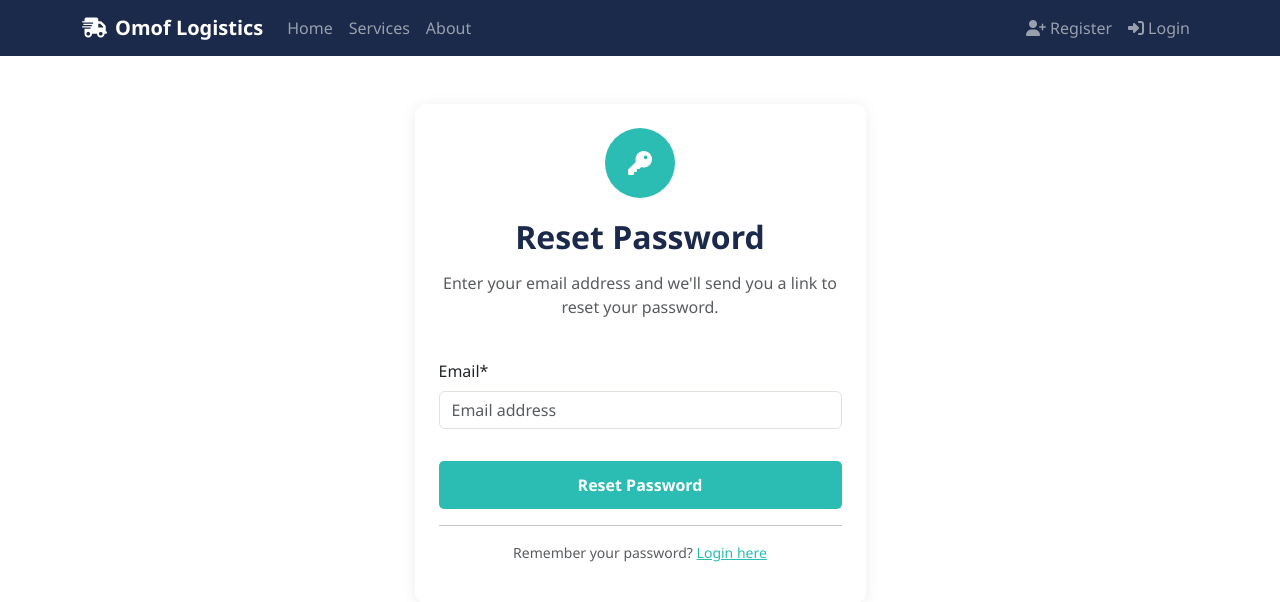
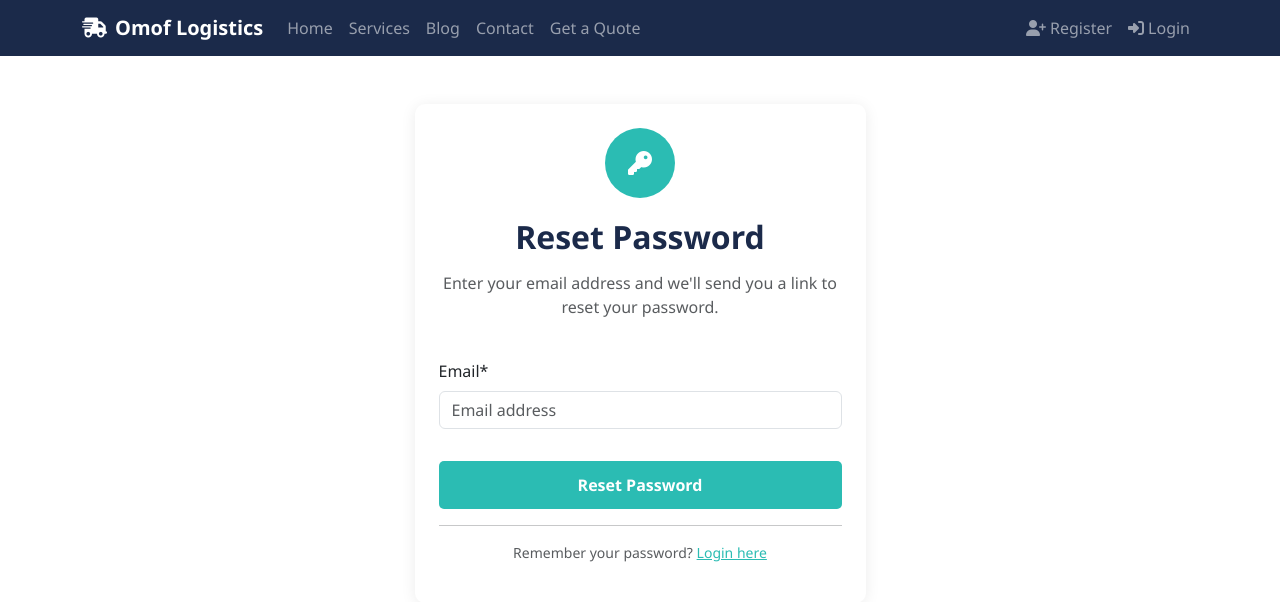
Before and after one commit to timothyosaigbovo/omof-logistics, a Django app: page /accounts/password/reset/ in a window 1280 px wide. Shown: the top 602 px of the page. Run offline with Django 5.2, Linux system fonts and the light colour scheme; some libraries are stand-ins or nearby versions.

Commit message:
Fix navbar URLs — add namespaced services, blog, contact and get a quote links

```diff
--- a/templates/includes/navbar.html
+++ b/templates/includes/navbar.html
@@ -3,24 +3,27 @@
         <a class="navbar-brand fw-bold" href="{% url 'home' %}">
             <i class="fas fa-shipping-fast me-2"></i>Omof Logistics
         </a>
-
         <button class="navbar-toggler" type="button" data-bs-toggle="collapse" data-bs-target="#mainNav">
             <span class="navbar-toggler-icon"></span>
         </button>
-
         <div class="collapse navbar-collapse" id="mainNav">
             <ul class="navbar-nav me-auto">
                 <li class="nav-item">
                     <a class="nav-link" href="{% url 'home' %}">Home</a>
                 </li>
                 <li class="nav-item">
-                    <a class="nav-link" href="{% url 'service_list' %}">Services</a>
+                    <a class="nav-link" href="{% url 'services:service_list' %}">Services</a>
                 </li>
                 <li class="nav-item">
-                    <a class="nav-link" href="{% url 'about' %}">About</a>
+                    <a class="nav-link" href="{% url 'blog:post_list' %}">Blog</a>
+                </li>
+                <li class="nav-item">
+                    <a class="nav-link" href="{% url 'contact:contact' %}">Contact</a>
+                </li>
+                <li class="nav-item">
+                    <a class="nav-link" href="{% url 'quotes:rfq_create' %}">Get a Quote</a>
                 </li>
             </ul>
-
             <ul class="navbar-nav ms-auto">
                 {% if user.is_authenticated %}
                     <li class="nav-item">
```
